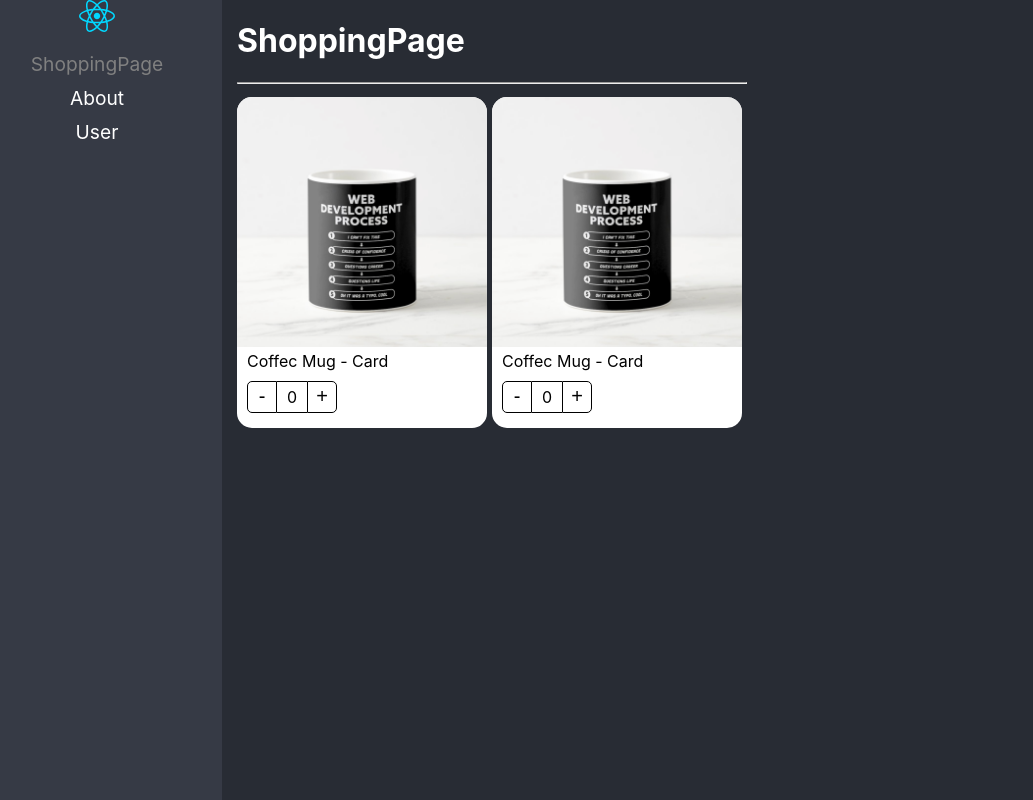
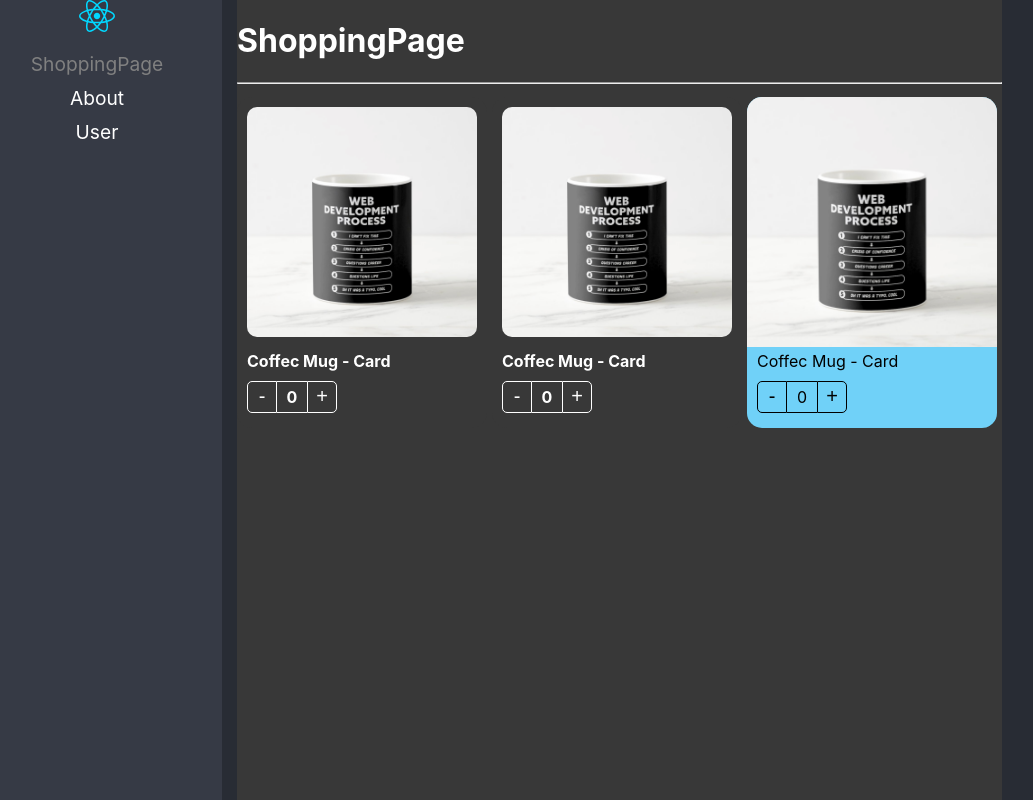
Before and after one commit to crashe24/react-adv, a React (Vite) app: page / in a window 1280 px wide. Shown: the whole page, without its empty margins (28-1061 px from the left). Built offline with nearby package versions, Linux system fonts and the light colour scheme.

Commit message:
Component Extend Styles ready

```diff
--- a/src/02-component-patterns/components/ProductButtons.tsx
+++ b/src/02-component-patterns/components/ProductButtons.tsx
@@ -2,13 +2,19 @@
 import { ProductContext } from "./ProductCard";
 import styles  from '../styles/styles.module.css'
 
-export const ProductButtons = () => {
+export interface ProductButtonsProps {
+    className?:string,
+    style?: React.CSSProperties
+}
+
+export const ProductButtons = ({className,style}: ProductButtonsProps) => {
 
     const { increassedBy,counter} = useContext(ProductContext);
 
     return (
 
-        <div className={styles.buttonsContainer}>
+        <div className={`${styles.buttonsContainer} ${className}`}
+        style={style}>
                 <button className={styles.buttonMinus}
                 onClick={ ()=> increassedBy(-1)}
                 > - </button>
--- a/src/02-component-patterns/components/ProductCard.tsx
+++ b/src/02-component-patterns/components/ProductCard.tsx
@@ -2,26 +2,33 @@
 
 
 import { useProduct } from '../hooks/useProduct';
-import { createContext } from 'react';
-import { ProductCardProps, ProductContextProps } from '../interfaces/Product.interfaces';
+import { ReactElement, createContext } from 'react';
+import { Product,  ProductContextProps } from '../interfaces/Product.interfaces';
 
 
 export  const ProductContext = createContext ({} as ProductContextProps)
 const {Provider} = ProductContext
 
-export const ProductCard = ({ children, product }: ProductCardProps) => {
+
+ interface ProductCardProps {
+  children?: ReactElement | ReactElement[]
+  product: Product
+  className?: string,
+  style?: React.CSSProperties
+}
+
+export const ProductCard = ({ children, product, className, style }: ProductCardProps) => {
 
     const {counter, increassedBy} = useProduct(0)
 
   return (
-    <Provider value={{
-        counter, increassedBy,product
-    }}>
-        <div className={ styles.productCard}>
+    <Provider value={{counter, increassedBy,product }}>
+        <div className={`${styles.productCard} ${className}`}
+        style={style}
+        >
             {children}
         </div>
-
-</Provider>
+    </Provider>
   );
 }
 
--- a/src/02-component-patterns/components/ProductImage.tsx
+++ b/src/02-component-patterns/components/ProductImage.tsx
@@ -3,8 +3,13 @@
 import styles  from '../styles/styles.module.css'
 import noImage from '../assets/no-image.jpg'
 
+export interface ProductImageProps {
+    img?:string,
+    className?:string,
+    style?: React.CSSProperties
+}
 
-export const ProductImage = ({img = ''}) => {
+export const ProductImage = ({img = '', className,style}: ProductImageProps) => {
 
     const { product } = useContext(ProductContext);
     let imgToShow: string
@@ -15,7 +20,8 @@
 
 
     return (
-        // <img className={styles.productImg} src={ img ? img: noImage} alt="Coffe mug" />
-        <img className={styles.productImg} src={ imgToShow } alt="Coffe mug" />
+        <img
+        style={style}
+        className={`${styles.productImg} ${className}`} src={ imgToShow } alt="Coffe mug" />
     )
 }
--- a/src/02-component-patterns/components/ProductTitle.tsx
+++ b/src/02-component-patterns/components/ProductTitle.tsx
@@ -2,9 +2,17 @@
 import styles  from '../styles/styles.module.css'
 import { ProductContext } from "./ProductCard";
 
-export const ProductTitle = ( { title} : {title:string} ) => {
+export interface ProductTitleProps {
+    className?:string
+    title?: string,
+    style?: React.CSSProperties
+}
+
+export const ProductTitle = ( { title, className, style} : ProductTitleProps ) => {
     const { product } = useContext(ProductContext);
     return (
-        <span className={styles.productDescription}> {title ? title:  product.title}</span>
+        <span style={style}
+        className={`${styles.productDescription} ${className}`}
+        > {title ? title:  product.title}</span>
     )
 }
--- a/src/02-component-patterns/pages/ShoppingPage.tsx
+++ b/src/02-component-patterns/pages/ShoppingPage.tsx
@@ -1,5 +1,6 @@
 import { ProductButtons, ProductImage, ProductTitle } from "../components"
 import ProductCard from "../components/ProductCard"
+import '../styles/custom-styles.css'
 
 const product = {
   id: '1',
@@ -8,7 +9,7 @@
 }
 const ShoppingPage = () => {
   return (
-    <div>
+    <div className="bg-dark">
         <h1>
           ShoppingPage
         </h1>
@@ -16,24 +17,24 @@
         <div style={{
           display: 'flex', flexDirection:'row',flexWrap:'wrap'
         }}>
-          {/* <ProductCard product={product} >
-            <ProductImage  />
-            <ProductTitle title="" />
-            <ProductActionsButtons counter={0} increassedBy={function (value: number): void {
-            throw new Error("Function not implemented.")
-          } }  />
 
-          </ProductCard> */}
-          <ProductCard product={product} >
-            <ProductCard.Image  />
-            <ProductCard.Title title="" />
-            <ProductCard.Buttons  />
+          <ProductCard product={product} className="bg-dark text-bold">
+            <ProductCard.Image  className="custom-image"/>
+            <ProductCard.Title className="text-white"/>
+            <ProductCard.Buttons className= "custom-buttons"  />
+          </ProductCard>
+
+          <ProductCard product={product}   className="bg-dark text-bold">
+            <ProductImage className="custom-image" />
+            <ProductTitle className="text-white"/>
+            <ProductButtons  className = "custom-buttons"/>
 
           </ProductCard>
-          <ProductCard product={product} >
-            <ProductImage  />
-            <ProductTitle title="" />
-            <ProductButtons  />
+
+          <ProductCard product={product} style={{background:'#70d1f8'}}>
+            <ProductImage />
+            <ProductTitle />
+            <ProductButtons/>
 
           </ProductCard>
 
--- /dev/null
+++ b/src/02-component-patterns/styles/custom-styles.css
@@ -0,0 +1,23 @@
+
+.bg-dark {
+    background-color: rgb(56, 56, 56);
+}
+
+.text-white {
+    color: white;
+}
+
+.text-bold {
+    font-weight: bold;
+}
+
+.custom-image {
+    border-radius: 20px;
+    padding: 10px;
+    width: calc(100% - 20px);
+}
+
+.custom-buttons button, .custom-buttons div{
+    color: white;
+    border-color:white;
+}
```
Also changed, not shown: src/02-component-patterns/interfaces/Product.interfaces.ts (+6 -3 lines).
